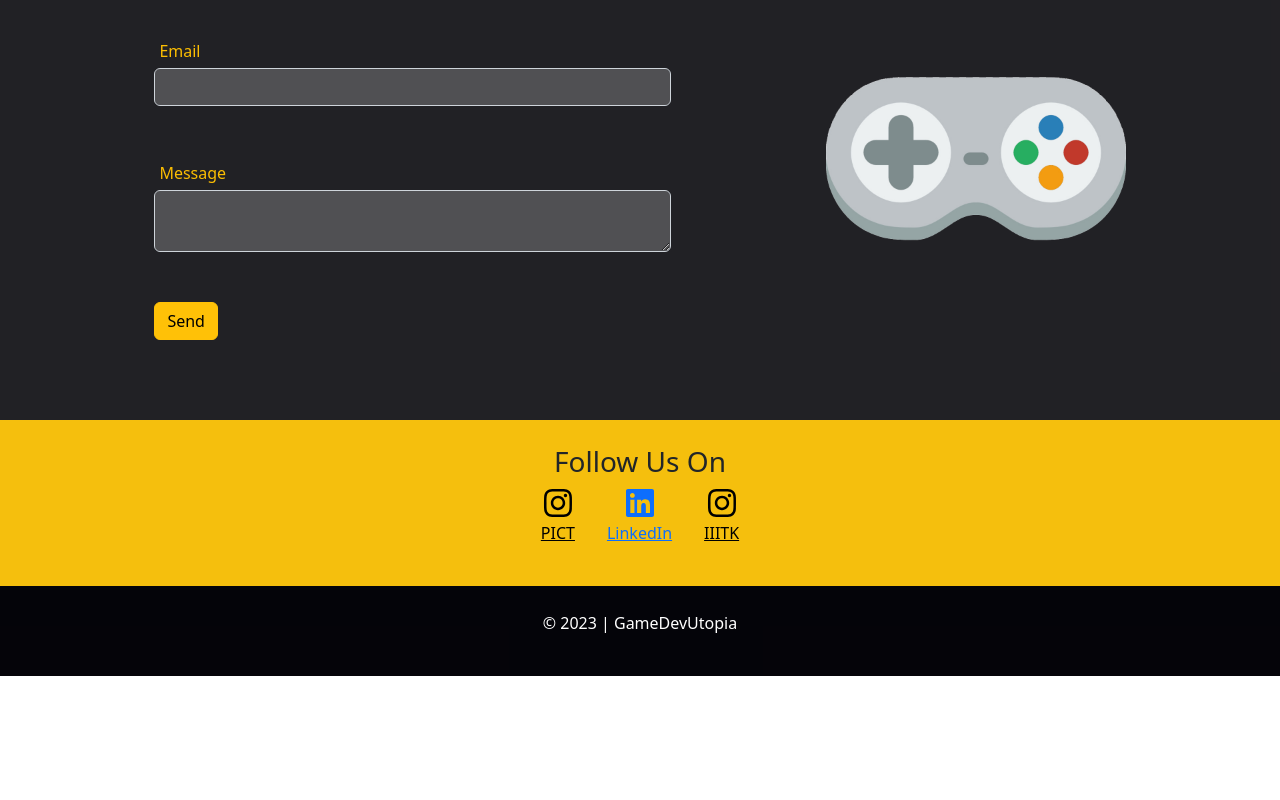
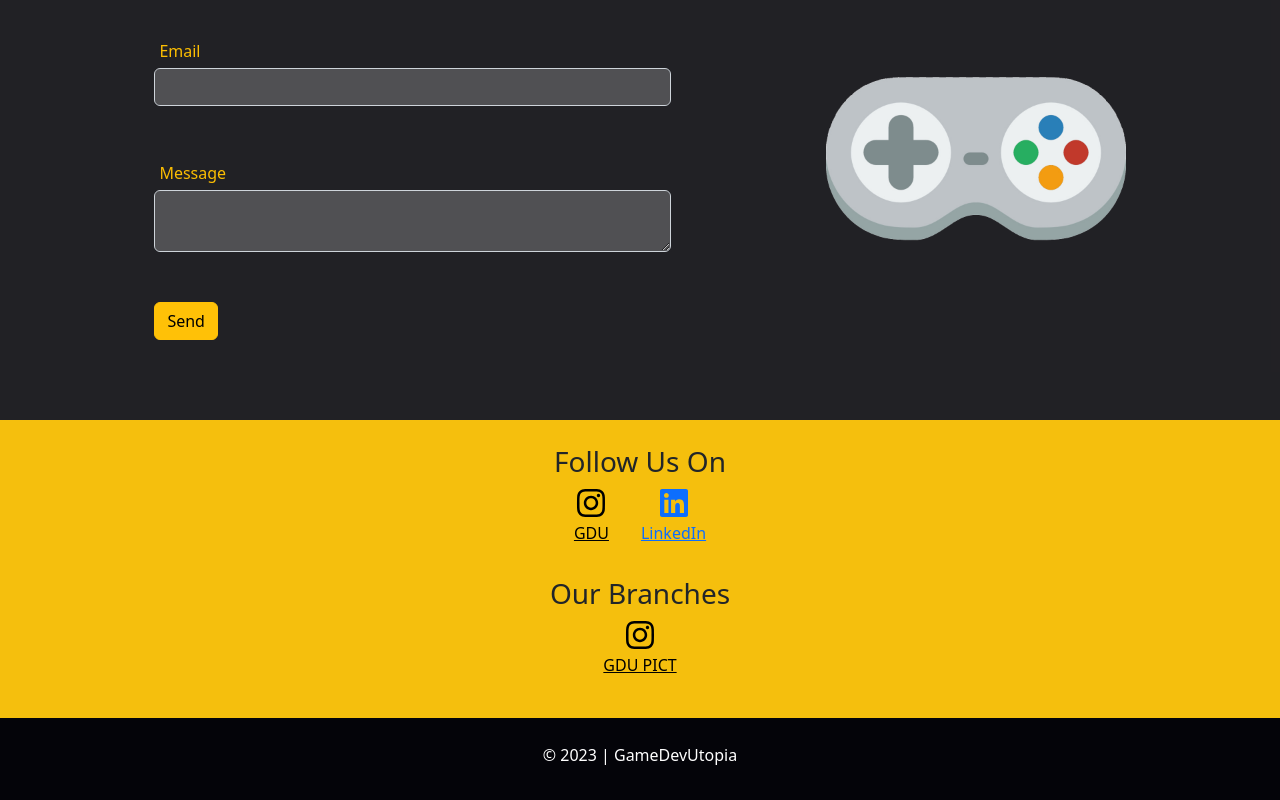
Before and after one commit to GameDevUtopia/gamedevutopia.github.io, a React (Create React App) app: page / in a window 1280 px wide. Shown: the part 3693-4493 px from the top of the page. Before the commit the page ends 4369 px from the top, so only its background shows below. Built offline with nearby package versions, Linux system fonts and the light colour scheme.

Commit message:
Update logo and social media links

```diff
--- a/public/index.html
+++ b/public/index.html
@@ -2,14 +2,14 @@
 <html lang="en">
   <head>
     <meta charset="utf-8" />
-    <link rel="icon" href="./gdu_logo.png" />
+    <link rel="icon" href="./logo.png" />
     <meta name="viewport" content="width=device-width, initial-scale=1" />
     <meta name="theme-color" content="#000000" />
     <meta
       name="description"
       content="Web site created using create-react-app"
     />
-    <link rel="apple-touch-icon" href="%PUBLIC_URL%/gdu_logo.png" />
+    <link rel="apple-touch-icon" href="%PUBLIC_URL%/logo.png" />
     <!--
       manifest.json provides metadata used when your web app is installed on a
       user's mobile device or desktop. See https://developers.google.com/web/fundamentals/web-app-manifest/
--- a/src/Components/SocialFollow.js
+++ b/src/Components/SocialFollow.js
@@ -11,25 +11,31 @@ export default function SocialFollow() {
   return (
     <div className="social-container">
       <h3>Follow Us On</h3>
-      <a href="https://www.instagram.com/gamedevutopia/"
+      <a href="https://www.instagram.com/_gamedevutopia_/"
         className="instagram social">
         <FontAwesomeIcon icon={faInstagram} size="2x" />
-        <p>PICT</p>
+        <p>GDU</p>
       </a>
       <a href="https://www.linkedin.com/company/gamedevutopia/"
         className="linkedin social">
         <FontAwesomeIcon icon={faLinkedin} size="2x" />
         <p>LinkedIn</p>
       </a>
-      <a href="https://www.instagram.com/gamedevutopia_iiitk/" className="instagram social">
-        <FontAwesomeIcon icon={faInstagram} size="2x" />
-        <p>IIITK</p>
-      </a>
       {/* <a href="https://www.youtube.com/@gamedevutopia3007/"
         className="youtube social">
         <FontAwesomeIcon icon={faYoutube} size="2x" />
         <p>Youtube</p>
       </a> */}
+      <h3 className="mt-3">Our Branches</h3>
+      <a href="https://www.instagram.com/gamedevutopia/"
+        className="instagram social">
+        <FontAwesomeIcon icon={faInstagram} size="2x" />
+        <p>GDU PICT</p>
+      </a>
+      {/* <a href="https://www.instagram.com/_gamedevutopia_/" className="instagram social">
+        <FontAwesomeIcon icon={faInstagram} size="2x" />
+        <p>GDU IITK</p>
+      </a> */}
     </div>
   );
 }
```
Also changed, not shown: public/gdu_logo.png, public/logo.png (added).
